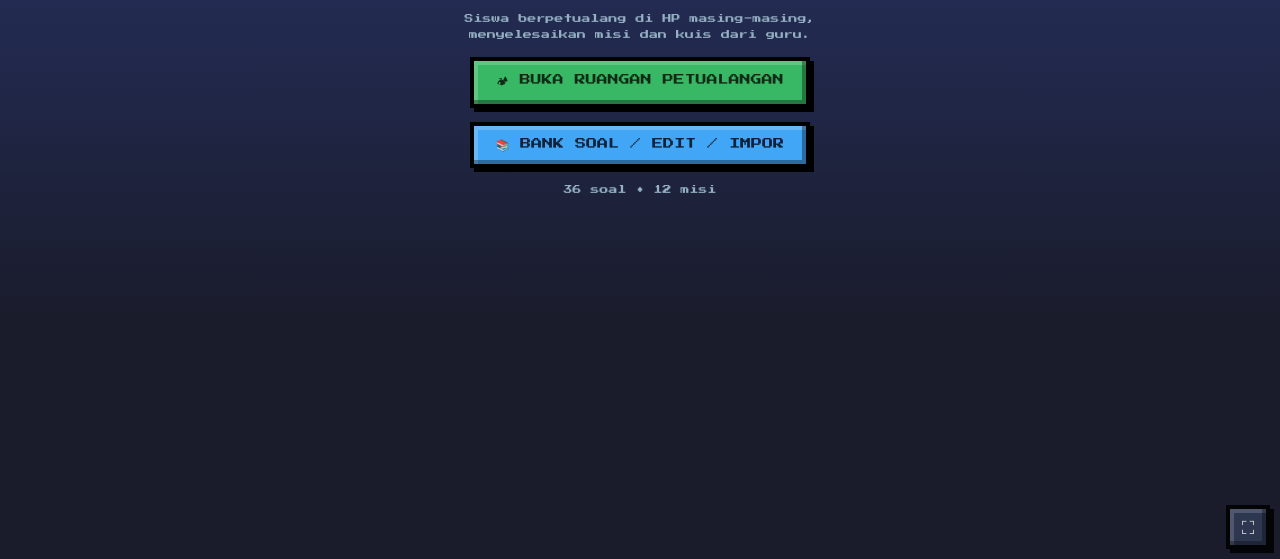
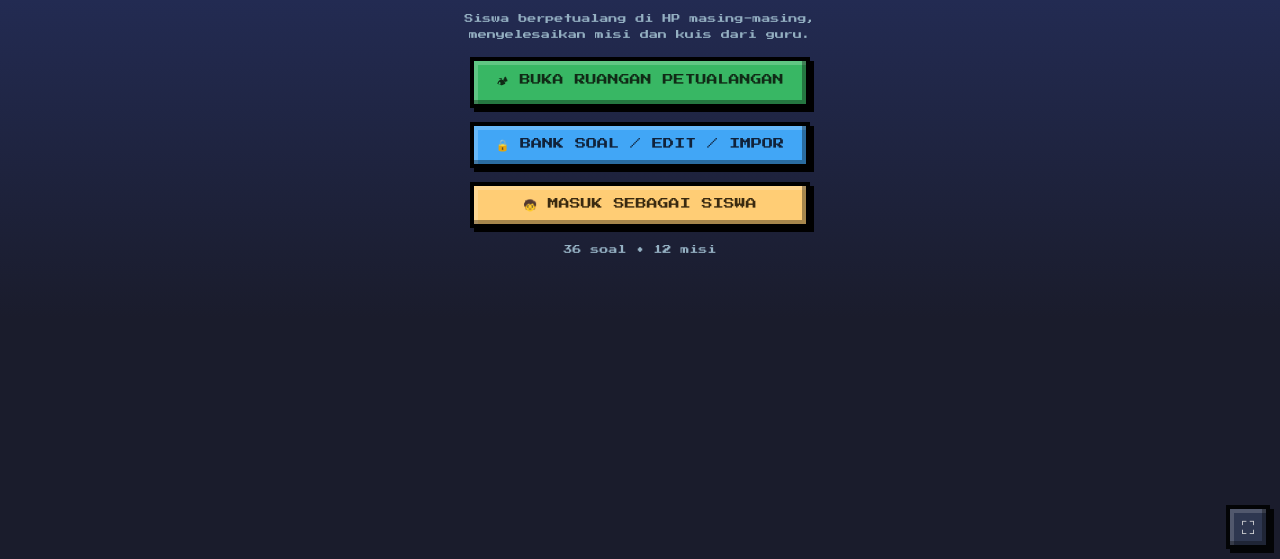
Before and after one commit to Galih0902/MPI_Pixel, a plain HTML site: page index.html in a window 1280 px wide. Shown: the part 241-800 px from the top of the page. Drawn offline with Linux system fonts and the light colour scheme.

Commit message:
Update index.html

```diff
--- a/index.html
+++ b/index.html
@@ -43,6 +43,9 @@ body.stu{padding:0;overflow:hidden;touch-action:none}body.stu #app{display:none}
 .ans i{font-style:normal;background:#000;color:#fff;padding:2px 5px}.a0{background:#ef7d57}.a1{background:#41a6f6}.a2{background:#73eff7}.a3{background:#ffcd75}.ans.ok{background:var(--g);color:#fff}.ans.no{background:var(--r);color:#fff}.ans.dm{opacity:.35}
 </style></head><body><div id="app"></div><canvas id="cv"></canvas><div id="ui"></div><button id="fsb" class="btn s" onclick="tFS()" title="Layar penuh">⛶</button><div id="ts"></div>
 <script>
+/* ===== PASSWORD GURU: ubah nilai di bawah ini (hanya terlihat di source index.html) ===== */
+const PASS='010203';
+let UL=false;
 const $=id=>document.getElementById(id);
 const esc=s=>String(s).replace(/[&<>"]/g,c=>({'&':'&amp;','<':'&lt;','>':'&gt;','"':'&quot;'}[c]));
 const mem={},store={get(k){try{return localStorage.getItem(k)}catch(e){return mem[k]??null}},set(k,v){try{localStorage.setItem(k,v)}catch(e){mem[k]=v}},del(k){try{localStorage.removeItem(k)}catch(e){delete mem[k]}}};
@@ -101,11 +104,16 @@ const persist=()=>store.set('pa_bank',JSON.stringify(bank)),sv=()=>store.set('pa
 function groups(){const g={};bank.forEach(s=>(g[s.m]=g[s.m]||[]).push(s));return g}
 
 /* ===== TAMPILAN GURU ===== */
+function bankOpen(){if(UL)go('bank');else go('lock')}
+function vLock(){return `<div class=c><div class=hero>🔒</div><div class=logo style="font-size:18px">BANK SOAL</div><p class=sm>Khusus guru.<br>Masukkan password untuk melanjutkan.</p><input id=pw class=in type=password inputmode=numeric autocomplete=off placeholder="Password" onkeydown="if(event.key=='Enter')pwCheck()"><button class="btn g" onclick="pwCheck()">🔓 BUKA</button><button class="btn" onclick="go('home')">◀ KEMBALI</button></div>`}
+function pwCheck(){const v=($('pw')||{}).value||'';if(v===PASS){UL=true;go('bank')}else{toast('Password salah');const e=$('pw');if(e){e.value='';e.focus()}}}
+function vJoin(){return `<div class=c><div class=hero>🧒</div><div class=logo style="font-size:18px">MASUK<br>SISWA</div><p class=sm>Masukkan kode ruangan dari guru,<br>atau pindai QR code di layar guru.</p><input id=jc class=in maxlength=4 style="text-align:center;font-size:22px;letter-spacing:6px;text-transform:uppercase" placeholder="KODE" autocomplete=off oninput="this.value=this.value.toUpperCase().replace(/[^A-Z0-9]/g,'')" onkeydown="if(event.key=='Enter')joinGo()"><button class="btn g" onclick="joinGo()">🚀 MASUK RUANGAN</button><button class="btn" onclick="go('home')">◀ KEMBALI</button></div>`}
+function joinGo(){const v=(($('jc')||{}).value||'').toUpperCase().replace(/[^A-Z0-9]/g,'');if(v.length<4)return toast('Masukkan 4 karakter kode ruangan');location.search='?join='+v}
 let view='home',tab='list',editI=-1,flt='',srch='',sel=new Set(),OH=null,QRt=0;
 function go(v){view=v;draw()}
-function draw(){if(JOIN)return;const w=view=='world';document.body.classList.toggle('stu',w);if(w)return tUi();$('app').innerHTML=({home:vHome,bank:vBank,room:vRoom})[view]();window.scrollTo(0,0)}
+function draw(){if(JOIN)return;const w=view=='world';document.body.classList.toggle('stu',w);if(w)return tUi();$('app').innerHTML=({home:vHome,bank:vBank,room:vRoom,lock:vLock,join:vJoin})[view]();window.scrollTo(0,0)}
 function vHome(){return `<div class=c><div class=logo>PIXEL<br>ADVENTURE</div><div class=hero>🧭</div><p class=sm>Siswa berpetualang di HP masing-masing,<br>menyelesaikan misi dan kuis dari guru.</p>
-<button class="btn g" onclick="roomOpen()">🏕 BUKA RUANGAN PETUALANGAN</button><button class="btn b" onclick="go('bank')">📚 BANK SOAL / EDIT / IMPOR</button>
+<button class="btn g" onclick="roomOpen()">🏕 BUKA RUANGAN PETUALANGAN</button><button class="btn b" onclick="bankOpen()">🔒 BANK SOAL / EDIT / IMPOR</button><button class="btn y" onclick="go('join')">🧒 MASUK SEBAGAI SISWA</button>
 <p class=sm>${bank.length} soal • ${Object.keys(groups()).length} misi</p></div>`}
 const vis=()=>bank.map((s,i)=>i).filter(i=>{const s=bank[i];return(!flt||s.m==flt)&&(!srch||(s.q+' '+s.o.join(' ')).toLowerCase().includes(srch.toLowerCase()))});
 function vRows(){const v=vis();return `<div class=sm style="margin:6px 0">${v.length} dari ${bank.length} soal • ${sel.size} dipilih</div>`+v.map(i=>{const s=bank[i];return `<div class=row><input type=checkbox ${sel.has(i)?'checked':''} onchange="tgSel(${i},this.checked)"><div class=rq><small>#${i+1} • ${esc(s.m)}</small><br>${esc(s.q)}<br><small>✔ ${'ABCD'[s.a]}. ${esc(s.o[s.a])}</small></div><button class="btn s" onclick="edit(${i})">✏️</button><button class="btn s r" onclick="arm('d${i}',()=>delQ(${i}),'Ketuk 🗑 lagi untuk hapus')">🗑</button></div>`}).join('')}
@@ -119,7 +127,7 @@ else b=`<div class=fm><p class=sm>Satu soal per baris, pisahkan dengan <span sty
 <label>ATAU FILE .txt / .csv / .tsv</label><input type=file accept=".txt,.csv,.tsv,text/plain" onchange="loadFile(this)" class=in>
 <div class=acts><button class="btn y" onclick="$('im').value=EX;updInfo()">📄 TEMPLATE</button><button class="btn b" onclick="expo()">📤 MUAT BANK SAAT INI</button><button class="btn" onclick="cp()">📋 SALIN</button></div>
 <div class=acts><button class="btn g" onclick="impor(false)">➕ IMPOR (TAMBAH)</button><button class="btn r" onclick="arm('rep',()=>impor(true),'Ketuk lagi: semua soal lama akan DIGANTI')">♻ IMPOR (GANTI SEMUA)</button></div></div>`;
-return `<div><div class=top><button class="btn s" onclick="go('home')">◀</button><span>📚 BANK SOAL</span><span>${bank.length} soal</span></div><div class=tabs>${tb}</div>${b}</div>`}
+return `<div><div class=top><button class="btn s" onclick="UL=false;go('home')">◀</button><span>📚 BANK SOAL</span><span>${bank.length} soal</span></div><div class=tabs>${tb}</div>${b}</div>`}
 function refRows(){$('rows').innerHTML=vRows()}
 function setTab(k){if(k!='form')editI=-1;tab=k;draw()}
 function tgSel(i,c){c?sel.add(i):sel.delete(i);refRows()}
```
